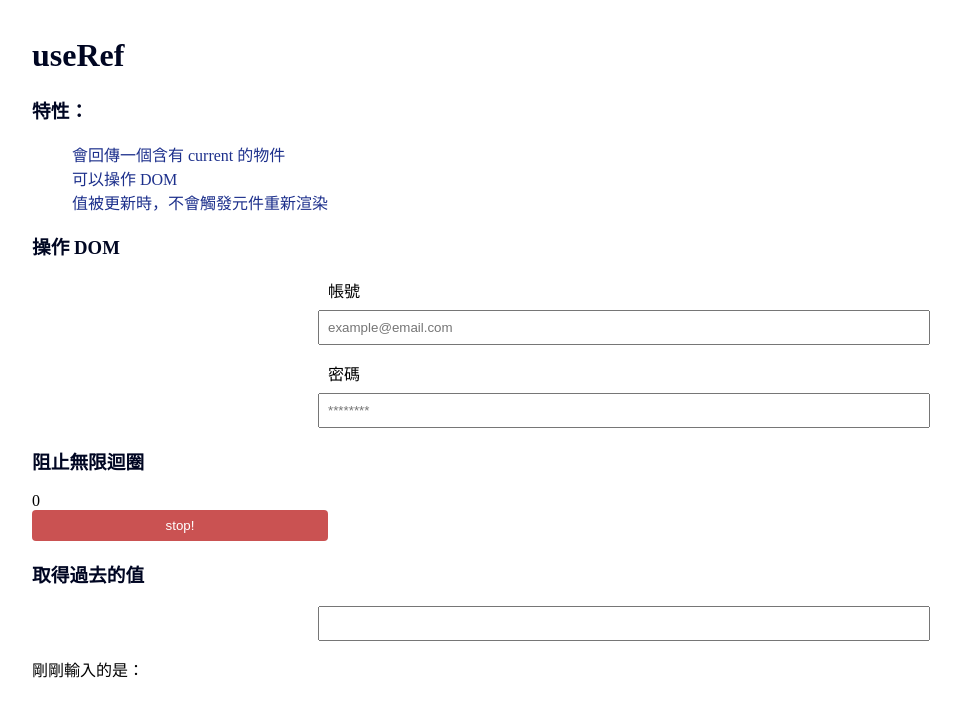
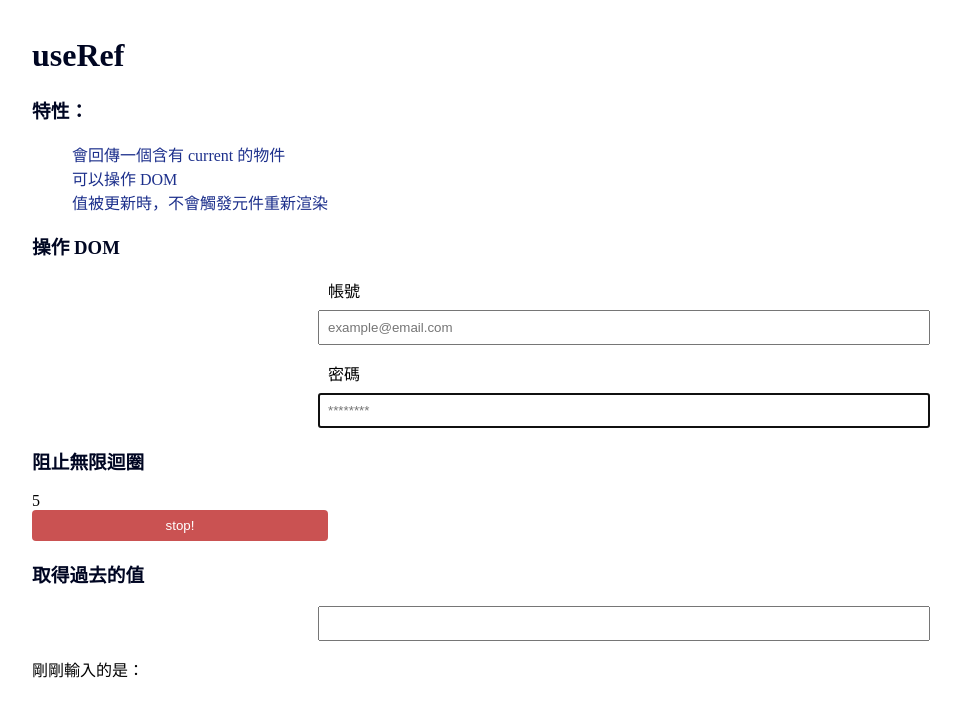
Before and after one commit to vvvvvvii/Ironman, a React (Create React App) app: page / in a window 1280 px wide. Shown: the top 716 px of the page, without its empty margins (16-977 px from the left). Built offline with nearby package versions, Linux system fonts and the light colour scheme.

Commit message:
課程結束

```diff
--- a/src/components/FocusInput.js
+++ b/src/components/FocusInput.js
@@ -1,21 +1,28 @@
 import React, { useEffect, useRef } from "react";
 function FocusInput() {
   // １．宣告 ref 並初始化
-
+  const inputRef = useRef(null);
   useEffect(() => {
     // ３．載入頁面時 input 就自動被 focus
     // useRef 會回傳一個含有 current 這個屬性的物件
+    console.log(inputRef);
+    inputRef.current.focus();
   }, []);
   return (
     <div>
       {/* ２．連接宣告好的 ref */}
       <div>
-        <label for="account">帳號 </label>
+        <label htmlFor="account">帳號 </label>
         <input type="text" id="account" placeholder="example@email.com" />
       </div>
       <div>
-        <label for="password">密碼 </label>
-        <input type="text" id="password" placeholder="********" />
+        <label htmlFor="password">密碼 </label>
+        <input
+          type="text"
+          id="password"
+          placeholder="********"
+          ref={inputRef}
+        />
       </div>
     </div>
   );
--- a/src/components/HookTimer.js
+++ b/src/components/HookTimer.js
@@ -2,15 +2,19 @@ import React, { useState, useEffect, useRef } from "react";
 
 function HookTimer() {
   const [timer, setTimer] = useState(0);
-
+  const intervalRef = useRef();
   useEffect(() => {
     // 如果這樣宣告在 useEffect 以外就取不到了，而且會無限迴圈
     // const interval = setInterval(()=>{
     //   setTimer(prevTimer => prevTimer +1)
     // },1000)
-
+    intervalRef.current = setInterval(() => {
+      setTimer((prevTimer) => prevTimer + 1);
+    }, 1000);
     // 在 functional component 裡做 componentWillUnmount 的卸載動作
-    return () => {};
+    return () => {
+      clearInterval(intervalRef.current);
+    };
   }, []);
   return (
     <div>
@@ -18,7 +22,7 @@ function HookTimer() {
       {/* 在 useEffect 以外的地方也能取得 interval */}
       <button
         className="button"
-        // onClick={() => }
+        onClick={() => clearInterval(intervalRef.current)}
       >
         stop!
       </button>
--- a/src/components/PrevData.js
+++ b/src/components/PrevData.js
@@ -1,8 +1,10 @@
 import React, { useState, useEffect, useRef } from "react";
 function PrevData() {
   const [input, setInput] = useState("");
+  const prevInput = useRef("");
   useEffect(() => {
     // 當 input 改變時紀錄到 useRef 中（因為 useRef 值改變不會造成重新渲染）
+    prevInput.current = input;
   }, [input]);
   return (
     <div>
@@ -12,7 +14,7 @@ function PrevData() {
         value={input}
         onChange={(e) => setInput(e.target.value)}
       />
-      <p>剛剛輸入的是：</p>
+      <p>剛剛輸入的是：{prevInput.current}</p>
     </div>
   );
 }
```
